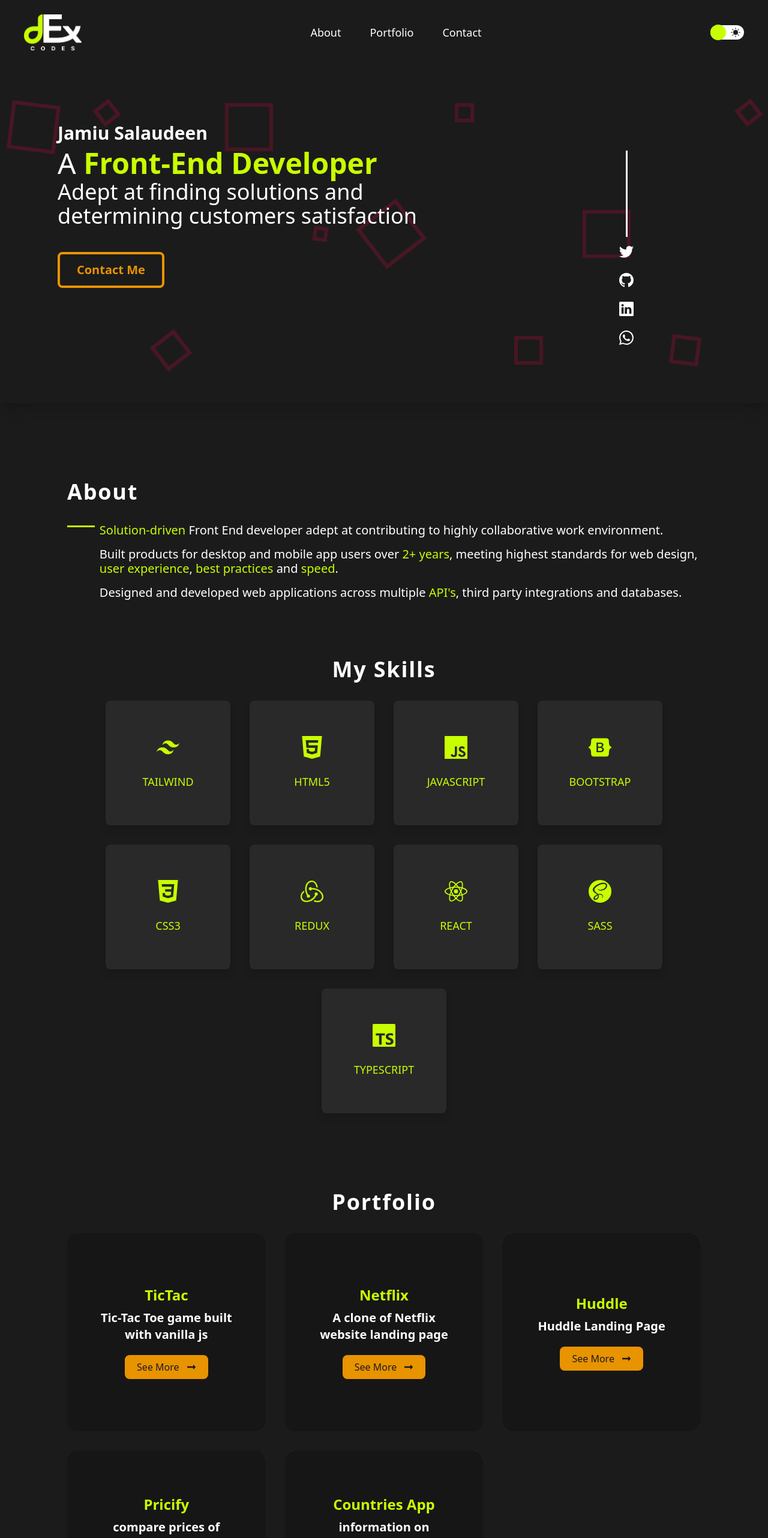
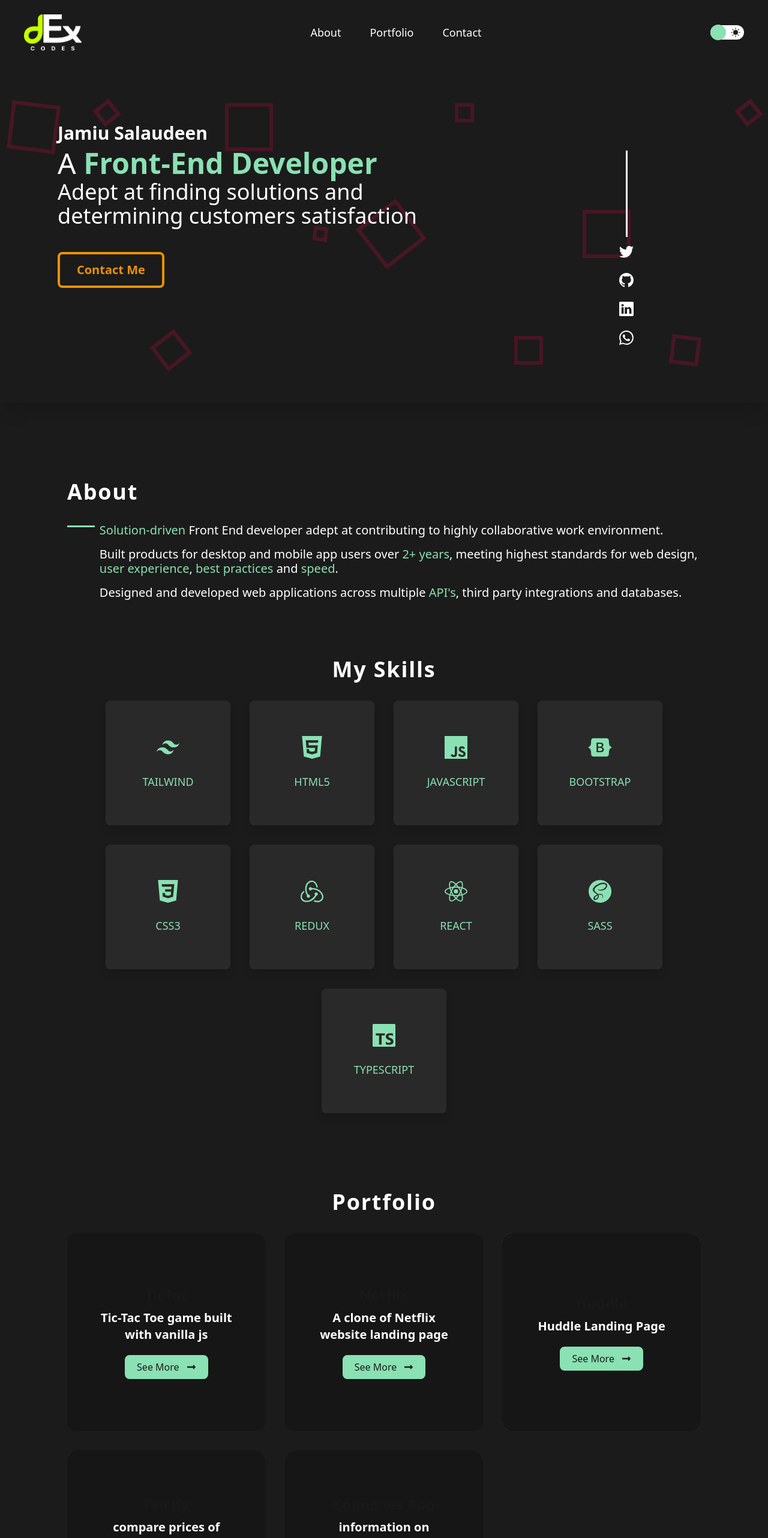
Before and after one commit to dExtinctedCoder/portfolio, a React (Vite) app: page / in a window 1280 px wide. Shown: the top 2564 px of the page at 60% size. Built offline with nearby package versions, Linux system fonts and the light colour scheme.

Commit message:
style: change color codes

```diff
--- a/src/components/sections/experience.tsx
+++ b/src/components/sections/experience.tsx
@@ -1,7 +1,7 @@
 const Experience = () => {
   return (
-    <section className=" px-10 pb-32 relative bg-[#acd907] dark:bg-[#292929] md:px-28">
-      <h2 className="text-4xl mb-8 font-bold tracking-wider absolute top-0 -translate-y-[60%]">Experience</h2>
+    <section className=" px-10 pb-32 relative bg-[#69AB88] text-white dark:bg-[#292929] md:px-28">
+      <h2 className="text-4xl mb-8 text-black dark:text-white font-bold tracking-wider absolute top-0 -translate-y-[60%]">Experience</h2>
       <div className="pt-24 flex">
         <div className="clip-tag shadow-2xl font-light bg-green-light text-black mr-2 py-[2px] pl-3 pr-5 self-start dark:bg-black dark:text-white">2022</div>
         <div className="mr-2 flex items-center flex-col grow gap-y-2 h-auto min-h-full">
--- a/src/components/sections/footer.tsx
+++ b/src/components/sections/footer.tsx
@@ -6,29 +6,29 @@
   const currentYear = new Date().getFullYear()
   return (
     <footer
-      className="bg-purple text-white pt-8 dark:bg-black"
+      className="bg-[#69AB88] text-white pt-8 dark:bg-black"
     >
       <h2
         className="text-4xl text-center font-semibold tracking-widest"
       >Front-End Developer</h2>
       <p
         className='text-xl text-center px-12 pt-10'
-      >Hi there, I'm open to frontend projects or role opportunities and would be thrilled to connect with you. If you are in need of a skilled frontend developer, please feel free to <a href='mailto:jamiumuhammed011@gmail.com' className='text-green-light font-semibold'>reach out to me</a>. I look forward to hearing from you!
+      >Hi there, I'm open to frontend projects or role opportunities and would be thrilled to connect with you. If you are in need of a skilled frontend developer, please feel free to <a href='mailto:jamiumuhammed011@gmail.com' className='text-[#D0006E] dark:text-green-light font-semibold'>reach out to me</a>. I look forward to hearing from you!
       </p>
       <ul
         className='flex flex-wrap items-center justify-center gap-8 py-10'
       >
         <li className=''>
-          <a href="https://twitter.com/dextinctedcoder" target='_blank'><BsTwitter fontSize={28} className={`text-black hover:text-gold-light dark:text-white dark:hover:text-gold-light cursor-pointer`} /></a>
+          <a href="https://twitter.com/dextinctedcoder" target='_blank'><BsTwitter fontSize={28} className={`text-black hover:text-purple dark:text-white dark:hover:text-gold-light cursor-pointer`} /></a>
         </li>
         <li>
-          <a href="https://github.com/dExtinctedCoder" target='_blank'><BsGithub fontSize={28} className={`text-black hover:text-gold-light dark:text-white dark:hover:text-gold-light cursor-pointer`} /></a>
+          <a href="https://github.com/dExtinctedCoder" target='_blank'><BsGithub fontSize={28} className={`text-black hover:text-purple dark:text-white dark:hover:text-gold-light cursor-pointer`} /></a>
         </li>
         <li className=''>
-          <a href="https://www.linkedin.com/in/dextinctedcoder/" target='_blank'><BsLinkedin fontSize={28} className={`text-black hover:text-gold-light dark:text-white dark:hover:text-gold-light cursor-pointer`} /></a>
+          <a href="https://www.linkedin.com/in/dextinctedcoder/" target='_blank'><BsLinkedin fontSize={28} className={`text-black hover:text-purple dark:text-white dark:hover:text-gold-light cursor-pointer`} /></a>
         </li>
         <li className=''>
-          <a href="https://wa.me/2347084195933?text=Hi,Jamiu.%I%will%like%to%discuss%a%job%offer%with%you" target='_blank'><BsWhatsapp fontSize={28} className={`text-black hover:text-gold-light dark:text-white dark:hover:text-gold-light cursor-pointer`} /></a>
+          <a href="https://wa.me/2347084195933?text=Hi,Jamiu.%I%will%like%to%discuss%a%job%offer%with%you" target='_blank'><BsWhatsapp fontSize={28} className={`text-black hover:text-purple dark:text-white dark:hover:text-gold-light cursor-pointer`} /></a>
         </li>
       </ul>
       <div
@@ -36,12 +36,12 @@
       >
         <a
           href={Resume} download="Jamiu-Salaudeen--Resume"
-          className='py-3 px-4 font-semibold bg-black text-gold-light rounded-lg dark:text-black dark:bg-gold-light'
+          className='py-3 px-4 font-semibold bg-purple text-green-light rounded-lg dark:text-black dark:bg-gold-light'
         >
           Download Resume
         </a>
       </div>
-      <small className="block bg-[#680389] pt-3 py-5 text-center text-sm tracking-[0.35em] dark:bg-[#000000]">&copy; dExtinctedCoder {currentYear}</small>
+      <small className="block bg-[#2D4A3B] pt-3 py-5 text-center text-sm tracking-[0.35em] dark:bg-[#000000]">&copy; dExtinctedCoder {currentYear}</small>
     </footer>
   )
 }
--- a/src/components/utilities/card.tsx
+++ b/src/components/utilities/card.tsx
@@ -1,15 +1,15 @@
 import { IconType } from "react-icons/lib"
 import { FaLongArrowAltRight } from "react-icons/fa"
-import {Link} from 'react-router-dom'
+import { Link } from 'react-router-dom'
 
 export type cardPropsType = {
   Icon: IconType
   Title: string
 }
 
-const Card = ({Icon, Title, ...props}: cardPropsType) => {
+const Card = ({ Icon, Title, ...props }: cardPropsType) => {
   return (
-    <div className="w-48 bg-[#bbee03] aspect-square flex items-center justify-center gap-y-6 shadow-lg rounded-lg flex-col dark:bg-[#292929] md:w-52">
+    <div className="w-48 bg-[#A6ECD0] aspect-square flex items-center justify-center gap-y-6 shadow-lg rounded-lg flex-col dark:bg-[#292929] md:w-52">
       <Icon fontSize={38} className="text-purple dark:text-green-light" />
       <span className="uppercase text-lg text-purple dark:text-green-light">{Title}</span>
     </div>
@@ -23,23 +23,23 @@
   bg: string
 }
 
-export const PortfolioCard = ({title, detail, href, bg}: portfolioPropsType) => {
+export const PortfolioCard = ({ title, detail, href, bg }: portfolioPropsType) => {
   return (
     <div
       className="text-center relative rounded-2xl overflow-hidden flex flex-col items-center justify-center aspect-[3/2] lg:aspect-square"
     >
       <div
-        style={{backgroundImage: `url(${bg})`}}
+        style={{ backgroundImage: `url(${bg})` }}
         className="absolute top-0 left-0 w-full h-full bg-cover bg-no-repeat opacity-30">
 
       </div>
-      <div className="w-full h-full flex flex-col justify-center items-center p-8 px-10 z-10 text-white bg-black hover:bg-[rgba(22,22,22,0.55)] dark:bg-[#171616] dark:hover:bg-[rgba(22,22,22,0.55)]">
-        <h5 className="text-2xl font-bold text-green-light mb-2">{title}</h5>
+      <div className="w-full h-full flex flex-col justify-center items-center p-8 px-10 z-10 text-white bg-[#69AB88] hover:bg-[rgba(22,22,22,0.55)] dark:bg-[#171616] dark:hover:bg-[rgba(22,22,22,0.55)]">
+        <h5 className="text-2xl font-bold text-[#191919] mb-2">{title}</h5>
         <p className="mb-5 text-xl font-semibold">{detail}</p>
         <Link
           to={href}
           target="blank"
-          className="bg-gold-light text-black border-4 border-gold-light py-1 px-4 flex items-center rounded-lg hover:bg-black hover:text-gold-light hover:border-black"
+          className="bg-green-light text-black border-4 border-green-light py-1 px-4 flex items-center rounded-lg hover:bg-purple hover:text-white hover:border-purple"
         >See More <FaLongArrowAltRight className="ml-3" /></Link>
       </div>
     </div>
--- a/tailwind.config.cjs
+++ b/tailwind.config.cjs
@@ -5,10 +5,10 @@
     colors: {
       'black': '#1B1B1B',
       'white': '#FFFFFF',
-      'green-light': '#C8FF00',
+      'green-light': '#8AE1B3',
       'gold-light': '#E89300',
       'pink': '#FF0048',
-      'purple': '#B611EE'
+      'purple': '#EF4D96'
     },
     fontFamily: {
       pry: [],
```
